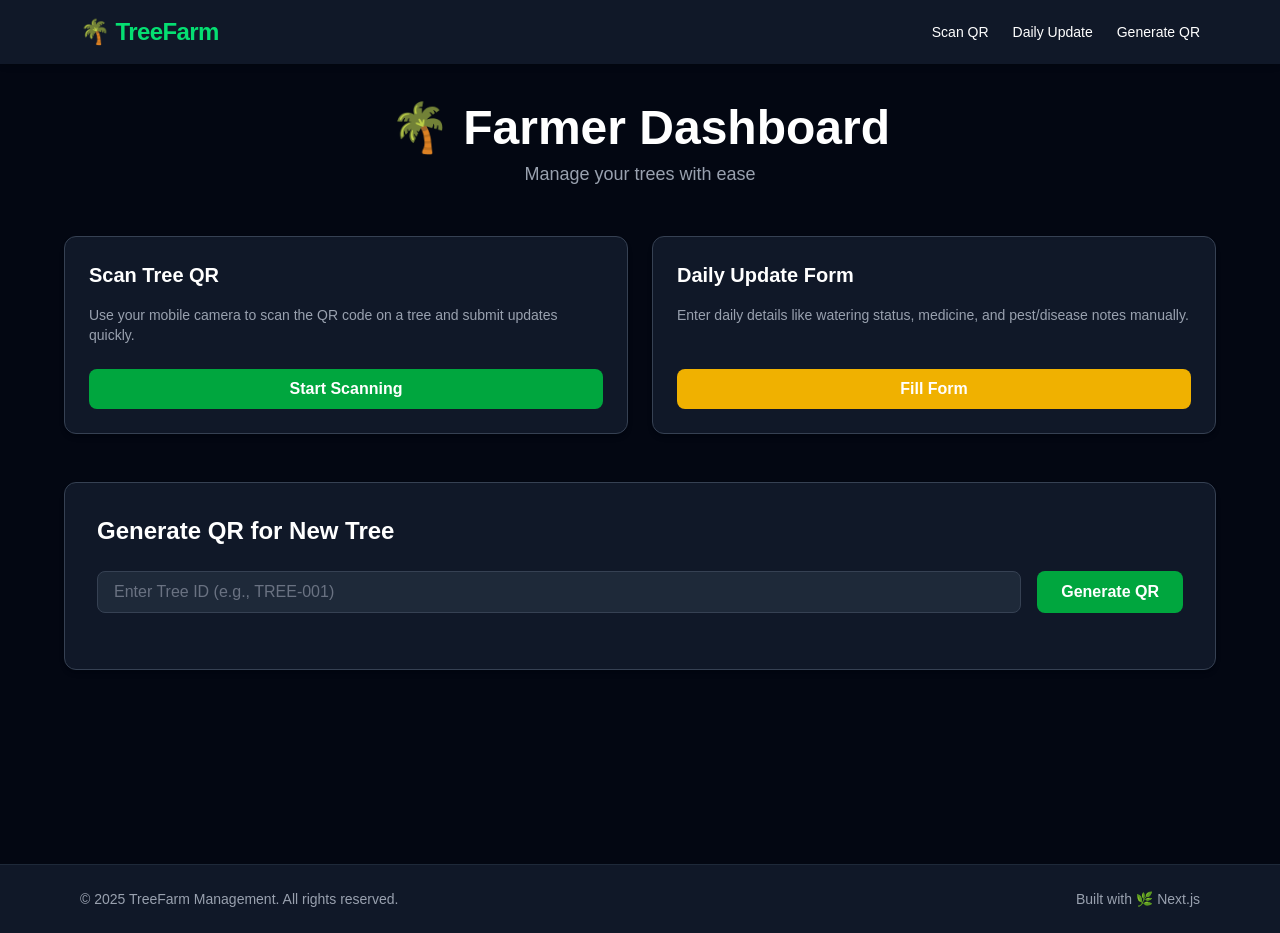
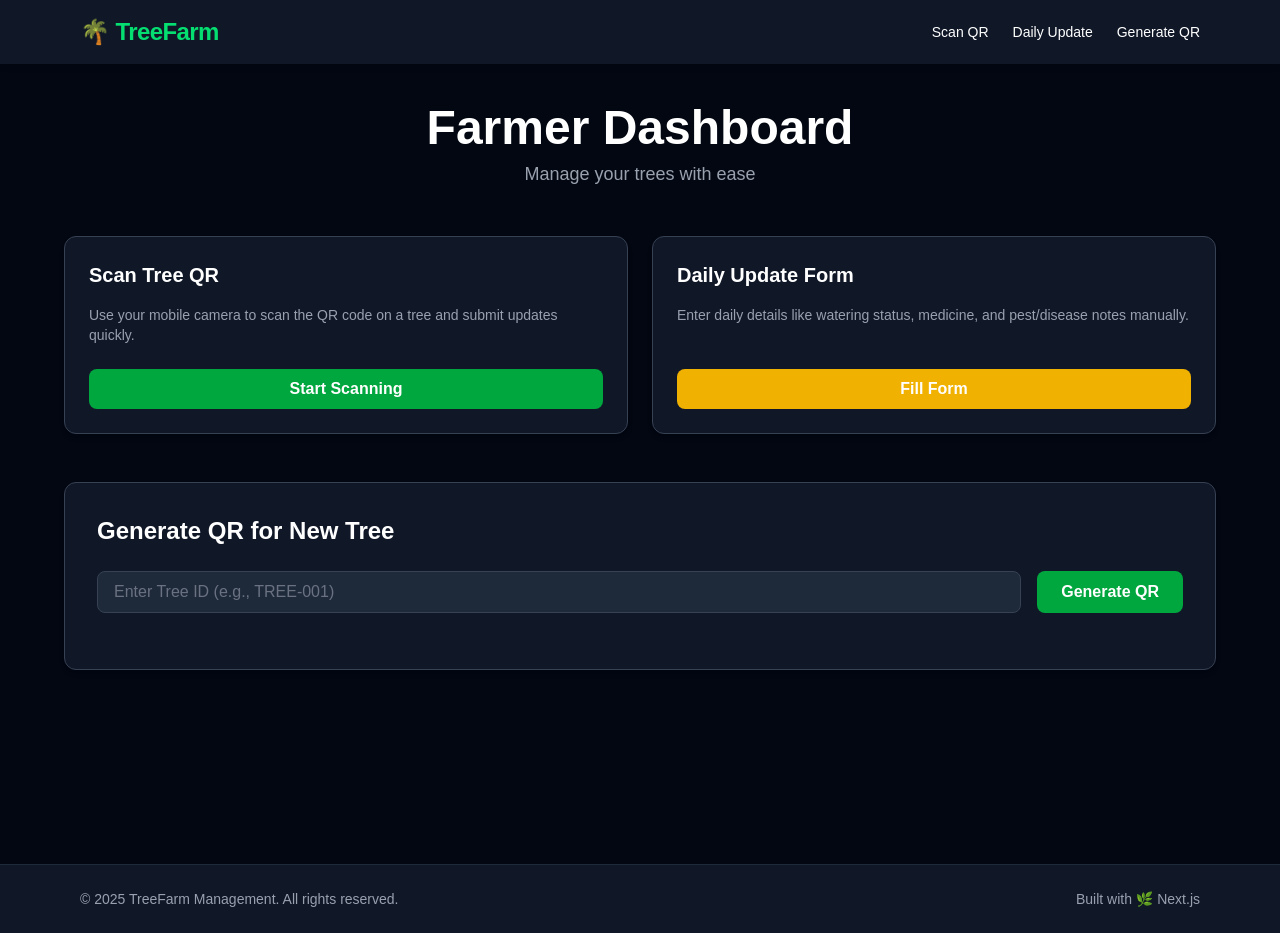
Before and after one commit to Ireshudayanga/coconut-farm-application, a Next.js app: page /farmer in a window 1280 px wide. Built offline with nearby package versions, Linux system fonts and the light colour scheme.

Commit message:
Remove emoji from Farmer Dashboard title for a cleaner presentation

```diff
--- a/src/app/farmer/page.jsx
+++ b/src/app/farmer/page.jsx
@@ -38,7 +38,7 @@ export default function FarmerPage() {
           transition={{ duration: 0.6 }}
           className="text-center"
         >
-          <h1 className="text-4xl font-bold sm:text-5xl mb-2">🌴 Farmer Dashboard</h1>
+          <h1 className="text-4xl font-bold sm:text-5xl mb-2">Farmer Dashboard</h1>
           <p className="text-gray-400 text-base sm:text-lg">Manage your trees with ease</p>
         </motion.div>
 
```
